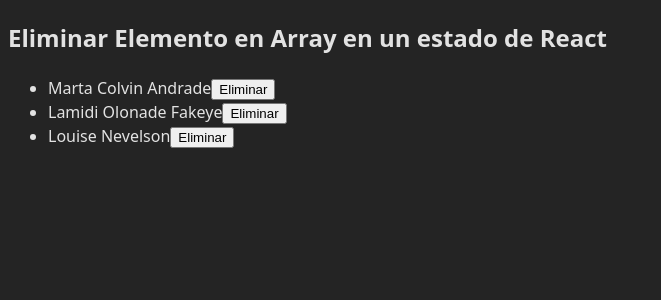
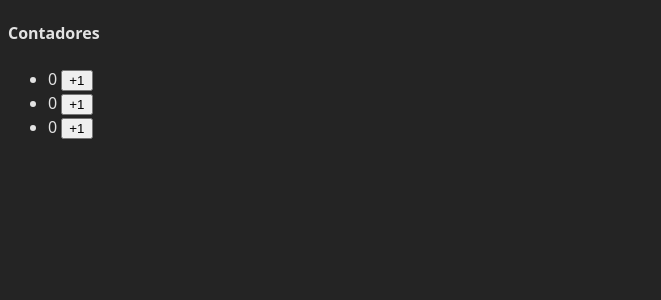
Before and after one commit to bryan-ignacio/react_v19.1, a React (Vite) app in the folder 02-interactividad/: page / in a window 1280 px wide. Shown: the top 300 px of the page, without its empty margins (0-661 px from the left). Built offline with nearby package versions, Linux system fonts and the light colour scheme.

Commit message:
reemplazar elemento en array terminado

```diff
--- /dev/null
+++ b/02-interactividad/src/components/04-actualizar-arrays-en-estado/05-reemplar-elementos-array/App.jsx
@@ -0,0 +1,45 @@
+/**
+ *
+ * para reemplazar elementos en un array se utiliza map().
+ * - dentro de la llamada al map() se recibe el indice del elemento como segundo argumento
+ *   utilizalo para devolver el elemento original o cambiarlo.
+ */
+
+import { useState } from "react";
+
+export default function App() {
+  return (
+    <>
+      <Contador />
+    </>
+  );
+}
+
+let initialCounters = [0, 0, 0];
+
+function Contador() {
+  const [contadores, setContadores] = useState(initialCounters);
+
+  function handleClick(indice) {
+    let contadoresUpdate = contadores.map((contador, i) => {
+      if (i === indice) {
+        return contador + 1;
+      } else {
+        return contador;
+      }
+    });
+    setContadores(contadoresUpdate);
+  }
+  return (
+    <>
+      <h4>Contadores</h4>
+      <ul>
+        {contadores.map((contador, indice) => (
+          <li>
+            {contador} <button onClick={() => handleClick(indice)}>+1</button>
+          </li>
+        ))}
+      </ul>
+    </>
+  );
+}
--- a/02-interactividad/src/main.jsx
+++ b/02-interactividad/src/main.jsx
@@ -1,7 +1,8 @@
 import { StrictMode } from "react";
 import { createRoot } from "react-dom/client";
 import "./index.css";
-import App from "./components/04-actualizar-arrays-en-estado/03-eliminar-elemento-array/App";
+
+import App from "./components/04-actualizar-arrays-en-estado/05-reemplar-elementos-array/App";
 
 createRoot(document.getElementById("root")).render(
   <StrictMode>
```
Also changed, not shown: 02-interactividad/src/components/04-actualizar-arrays-en-estado/04-tranformar-array/App.jsx (added, +60 -0 lines).
